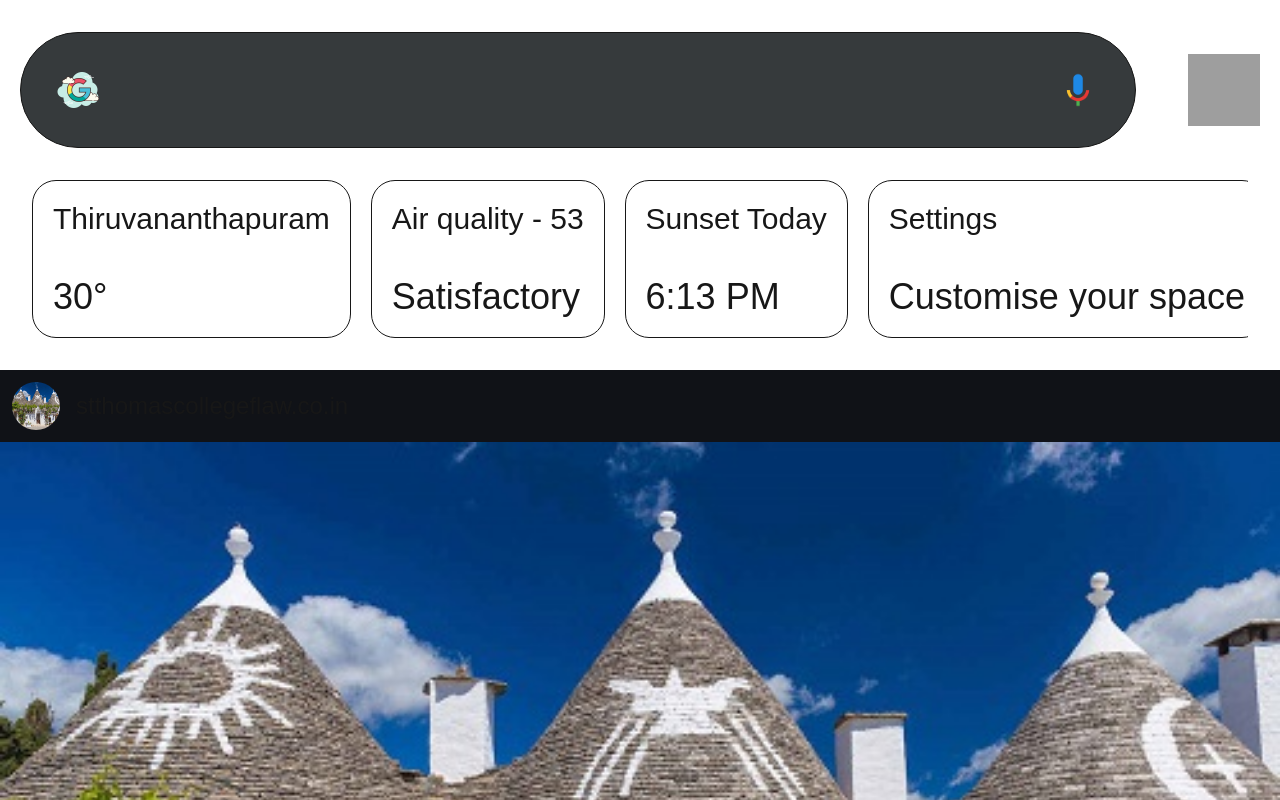
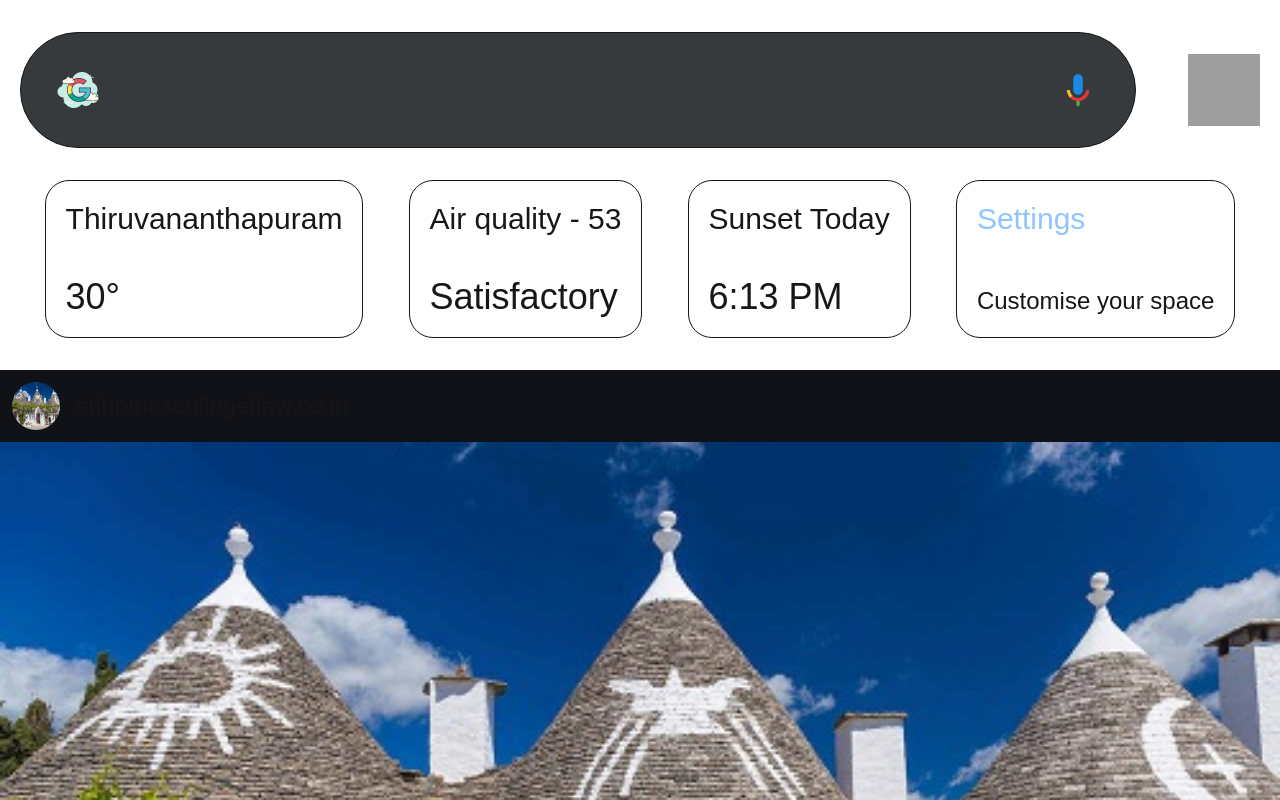
Before and after one commit to Vishnu648/Next-JS-Android-phone, a Next.js app: page /home in a window 1280 px wide. Shown: the top 800 px of the page. Built offline with nearby package versions, Linux system fonts and the light colour scheme; grey boxes are pictures that could not be loaded.

Commit message:
news card style

```diff
--- a/src/components/GoogleNews.tsx
+++ b/src/components/GoogleNews.tsx
@@ -63,9 +63,9 @@ function GoogleNews() {
                 {
                     carts.map((data) => {
                         return (
-                            <div key={data?.name} className='border rounded-3xl flex flex-col p-5 text-3xl gap-10'>
-                                <p className='whitespace-nowrap'>{data?.name}</p>
-                                <p className='text-4xl whitespace-nowrap'>{data?.value}</p>
+                            <div key={data?.name} className='border rounded-3xl flex flex-col p-5 text-3xl gap-10 justify-between'>
+                                <p className={`whitespace-nowrap ${data?.name == "Settings" && "text-blue-300"}`}>{data?.name}</p>
+                                <p className={`${data?.name == "Settings" ? "text-2xl" : "text-4xl"} whitespace-nowrap`}>{data?.value}</p>
                             </div>
                         )
                     })
```
